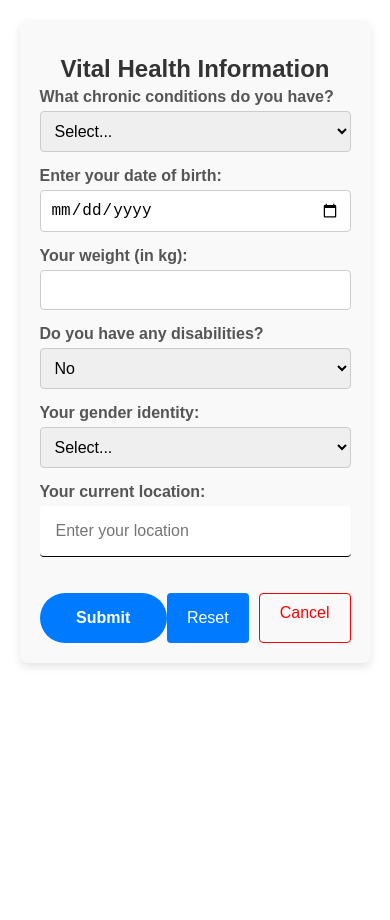
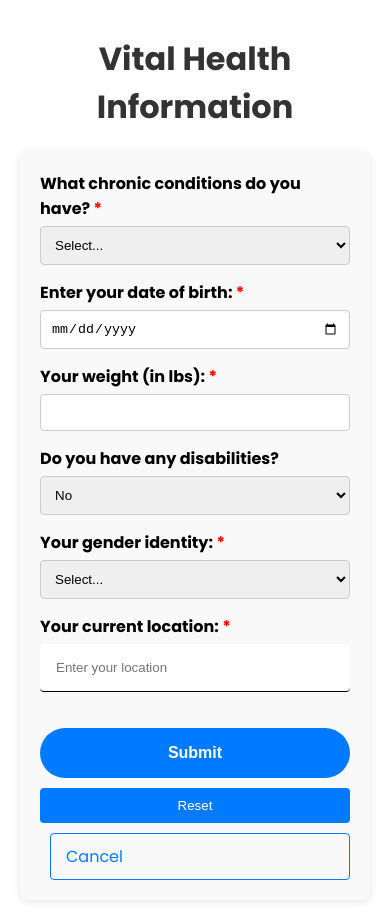
Before and after one commit to Jayasree-R1/ecosphere, a React (Vite) app in the folder client/: page /health-data-entry in a window 390 px wide. Before the commit the page ends 864 px from the top, so only its background shows below. Built offline with nearby package versions, Linux system fonts and the light colour scheme.

Commit message:
final css for all pages except Notification

```diff
--- a/client/src/pages/Congratulations.jsx
+++ b/client/src/pages/Congratulations.jsx
@@ -41,7 +41,7 @@ const Congratulations = () => {
 
       {/* Interactive Buttons */}
       <div className="button-container">
-        <h2>Select an Option:</h2>
+        {/* <h2>Select an Option:</h2> */}
         <div className="card-container">
           <div className="card" onClick={() => handleNavigation("/")}>
             <h3>Home</h3>
@@ -55,15 +55,15 @@ const Congratulations = () => {
             className="card"
             onClick={() => handleNavigation("/health-data-entry")}
           >
-            <h3>Edit Data</h3>
+            <h3>Edit</h3>
             <p>Update your health information</p>
           </div>
           <div
             className="card"
             onClick={() => handleNavigation("/health-information")}
           >
-            <h3>Health Data </h3>
-            <p>Learn about chronic conditions</p>
+            <h3> Info </h3>
+            <p>Chronic conditions impacted by weather</p>
           </div>
         </div>
       </div>
--- a/client/src/pages/HealthDataEntry.jsx
+++ b/client/src/pages/HealthDataEntry.jsx
@@ -12,10 +12,44 @@ const HealthDataEntry = () => {
   const [disability, setDisability] = useState("No");
   const [sex, setSex] = useState("");
   const [location, setLocation] = useState("");
+  const [ageError, setAgeError] = useState("");
+  const [conditionError, setConditionError] = useState("");
+  const [weightError, setWeightError] = useState("");
   const navigate = useNavigate();
+
+  const validateAge = (dob) => {
+    const today = new Date();
+    const birthDate = new Date(dob);
+    let age = today.getFullYear() - birthDate.getFullYear();
+    const monthDifference = today.getMonth() - birthDate.getMonth();
+
+    if (
+      monthDifference < 0 ||
+      (monthDifference === 0 && today.getDate() < birthDate.getDate())
+    ) {
+      age--;
+    }
+
+    return age >= 18;
+  };
 
   const handleHealthDataSubmit = async (e) => {
     e.preventDefault();
+    setAgeError(""); // Reset age error
+    setConditionError(""); // Reset condition error
+    setWeightError(""); // Reset weight error
+
+    // Check if existing condition is selected
+    if (!existingCondition) {
+      setConditionError("Chronic condition is required.");
+      return; // Stop the submission
+    }
+
+    // Validate weight
+    if (weight <= 0) {
+      setWeightError("Weight must be a positive number.");
+      return; // Stop the submission
+    }
 
     const healthData = {
       existingCondition,
@@ -44,6 +78,26 @@ const HealthDataEntry = () => {
     }
   };
 
+  const handleDobChange = (e) => {
+    const dobValue = e.target.value;
+    setDob(dobValue);
+    if (!validateAge(dobValue)) {
+      setAgeError("You must be at least 18 years old.");
+    } else {
+      setAgeError(""); // Clear the error if age is valid
+    }
+  };
+
+  const handleWeightChange = (e) => {
+    const weightValue = e.target.value;
+    setWeight(weightValue);
+    if (weightValue <= 0) {
+      setWeightError("Weight must be a positive number.");
+    } else {
+      setWeightError(""); // Clear the error if weight is valid
+    }
+  };
+
   const handleResetForm = () => {
     setExistingCondition("");
     setDob("");
@@ -55,19 +109,22 @@ const HealthDataEntry = () => {
 
   return (
     <div className="health-data-entry-main">
-      <h2 className="title">Vital Health Information</h2>{" "}
-      {/* Title is outside the form */}
+      <h2 className="title">Vital Health Information</h2>
       <div className="form-container">
         <form onSubmit={handleHealthDataSubmit}>
           {/* Form Fields */}
           <div className="form-group">
             <label htmlFor="existingCondition">
-              What chronic conditions do you have?
+              What chronic conditions do you have?{" "}
+              <span className="error">*</span>
             </label>
             <select
               id="existingCondition"
               value={existingCondition}
-              onChange={(e) => setExistingCondition(e.target.value)}
+              onChange={(e) => {
+                setExistingCondition(e.target.value);
+                if (e.target.value) setConditionError(""); // Clear error if valid
+              }}
               required
             >
               <option value="">Select...</option>
@@ -75,28 +132,37 @@ const HealthDataEntry = () => {
               <option value="Diabetes">Diabetes</option>
               <option value="Heart Disease">Heart Disease</option>
             </select>
+            {conditionError && (
+              <div className="error-message">{conditionError}</div>
+            )}
           </div>
 
           <div className="form-group">
-            <label htmlFor="dob">Enter your date of birth:</label>
+            <label htmlFor="dob">
+              Enter your date of birth: <span className="error">*</span>
+            </label>
             <input
               type="date"
               id="dob"
               value={dob}
-              onChange={(e) => setDob(e.target.value)}
+              onChange={handleDobChange}
               required
             />
+            {ageError && <div className="error-message">{ageError}</div>}
           </div>
 
           <div className="form-group">
-            <label htmlFor="weight">Your weight (in kg):</label>
+            <label htmlFor="weight">
+              Your weight (in lbs): <span className="error">*</span>
+            </label>
             <input
               type="number"
               id="weight"
               value={weight}
-              onChange={(e) => setWeight(e.target.value)}
+              onChange={handleWeightChange}
               required
             />
+            {weightError && <div className="error-message">{weightError}</div>}
           </div>
 
           <div className="form-group">
@@ -113,12 +179,13 @@ const HealthDataEntry = () => {
           </div>
 
           <div className="form-group">
-            <label htmlFor="sex">Your gender identity:</label>
+            <label htmlFor="sex">
+              Your gender identity: <span className="error">*</span>
+            </label>
             <select
               id="sex"
               value={sex}
               onChange={(e) => setSex(e.target.value)}
-              required
             >
               <option value="">Select...</option>
               <option value="Male">Male</option>
@@ -128,7 +195,9 @@ const HealthDataEntry = () => {
           </div>
 
           <div className="form-group">
-            <label htmlFor="location">Your current location:</label>
+            <label htmlFor="location">
+              Your current location: <span className="error">*</span>
+            </label>
             <input
               type="text"
               id="location"
@@ -140,8 +209,14 @@ const HealthDataEntry = () => {
           </div>
 
           <div className="form-buttons">
-            <button type="submit">Submit</button>
-            <button type="button" onClick={handleResetForm}>
+            <button type="submit" className="submit-button">
+              Submit
+            </button>
+            <button
+              type="button"
+              onClick={handleResetForm}
+              className="reset-button"
+            >
               Reset
             </button>
             <Link to="/dashboard" className="cancel-button">
--- a/client/src/styles/HealthDataEntry.css
+++ b/client/src/styles/HealthDataEntry.css
@@ -1,20 +1,20 @@
-/* HealthDataEntry.css */
-
 .health-data-entry-main {
-  font-family: Arial, sans-serif;
-  width: 90%;
-  max-width: 600px;
-  margin: 20px auto; /* Added margin-top to create space from the search bar */
   padding: 20px;
-  background-color: #f9f9f9;
-  border-radius: 8px;
-  box-shadow: 0 4px 8px rgba(0, 0, 0, 0.1);
 }
 
-h2 {
+.title {
   text-align: center;
-  color: #333;
   margin-bottom: 20px;
+  font-size: 2rem;
+}
+
+.form-container {
+  max-width: 600px;
+  margin: 0 auto;
+  background-color: #f9f9f9;
+  padding: 20px;
+  border-radius: 8px;
+  box-shadow: 0 2px 10px rgba(0, 0, 0, 0.1);
 }
 
 .form-group {
@@ -25,27 +25,27 @@ label {
   display: block;
   margin-bottom: 5px;
   font-weight: bold;
-  color: #555;
 }
 
 select,
+input[type="text"],
 input[type="date"],
-input[type="number"],
-input[type="text"] {
+input[type="number"] {
   width: 100%;
   padding: 10px;
   border: 1px solid #ccc;
   border-radius: 4px;
-  font-size: 16px;
-  transition: border-color 0.3s;
+  box-sizing: border-box;
 }
 
-select:focus,
-input[type="date"]:focus,
-input[type="number"]:focus,
-input[type="text"]:focus {
-  border-color: #007bff;
-  outline: none;
+.error-message {
+  color: red;
+  font-size: 0.9rem;
+  margin-top: 5px;
+}
+
+.error {
+  color: red; /* Color for asterisks */
 }
 
 .form-buttons {
@@ -54,31 +54,48 @@ input[type="text"]:focus {
   margin-top: 20px;
 }
 
-button {
-  background-color: #007bff;
+.submit-button,
+.reset-button {
+  background-color: #007bff; /* Blue color for buttons */
   color: white;
   border: none;
-  padding: 10px 20px;
   border-radius: 4px;
+  padding: 10px 15px;
   cursor: pointer;
-  font-size: 16px;
-  transition: background-color 0.3s;
+  transition: background-color 0.3s ease;
+  flex: 1; /* Ensure buttons are the same width */
+  margin-right: 10px; /* Space between buttons */
 }
 
-button:hover {
-  background-color: #0056b3;
+.submit-button:hover,
+.reset-button:hover {
+  background-color: #0056b3; /* Darker blue on hover */
 }
 
 .cancel-button {
+  display: inline-block;
   margin-left: 10px;
+  padding: 10px 15px;
+  color: #007bff;
   text-decoration: none;
-  color: red;
-  padding: 10px 20px;
-  border: 1px solid red;
+  border: 1px solid #007bff;
   border-radius: 4px;
-  transition: background-color 0.3s;
+  transition: background-color 0.3s ease, color 0.3s ease;
 }
 
 .cancel-button:hover {
-  background-color: rgba(255, 0, 0, 0.1);
+  background-color: #007bff;
+  color: white;
 }
+
+@media (max-width: 600px) {
+  .form-buttons {
+    flex-direction: column; /* Stack buttons on small screens */
+  }
+
+  .submit-button,
+  .reset-button {
+    margin-right: 0; /* Reset margin for small screens */
+    margin-bottom: 10px; /* Space between buttons */
+  }
+}
--- a/client/src/styles/HealthInformation.css
+++ b/client/src/styles/HealthInformation.css
@@ -13,7 +13,7 @@ h1 {
 
 h2 {
   font-size: 1.5rem;
-  margin: 15px 0 5px;
+  margin: 15px 0 20px;
 }
 
 p {
--- a/client/src/styles/Profile.css
+++ b/client/src/styles/Profile.css
@@ -11,31 +11,57 @@
   box-shadow: 0 4px 8px rgba(0, 0, 0, 0.1);
 }
 
-h2 {
+/* Profile.css */
+
+.quote-section {
+  margin-top: 20px;
+  padding: 10px;
+  background-color: #e9f7ef; /* Light green background for the quote */
+  border-radius: 5px; /* Rounded corners */
+  text-align: center; /* Center the quote */
+  font-style: italic; /* Italic style for the quote */
+  color: #333; /* Dark text color */
+}
+
+.title {
   text-align: center;
   color: #333;
   margin-bottom: 20px;
+  font-size: 2rem; /* Title size similar to HealthDataEntry */
 }
 
-.profile-info {
+.profile-details {
+  margin-top: 60px;
   display: flex;
   flex-direction: column;
 }
 
 .info-group {
   margin-bottom: 15px;
+  font-size: 1rem; /* Consistent font size */
 }
 
-label {
-  font-weight: bold;
-  color: #555;
+strong {
+  color: #555; /* Make strong text a bit darker */
 }
 
-/* p {
-  margin: 5px 0;
-  color: #333;
-  padding: 10px;
-  border: 1px solid #ccc;
-  border-radius: 4px;
-  background-color: #fff;
-} */
+/* Button Styles */
+.btn {
+  background-color: #007bff; /* Main color for buttons */
+  color: white; /* Text color */
+  border: none; /* No border */
+  border-radius: 5px; /* Rounded corners */
+  padding: 10px 20px; /* Padding for the buttons */
+  font-size: 1rem; /* Font size */
+  cursor: pointer; /* Change cursor on hover */
+  transition: background-color 0.3s, transform 0.2s; /* Animation effects */
+  width: 100%; /* Full width for smaller screens */
+  max-width: 150px; /* Maximum width for buttons */
+  margin: 20px auto; /* Center the button */
+  display: block; /* Make the button a block element */
+}
+
+.btn:hover {
+  background-color: #0056b3; /* Darker shade on hover */
+  transform: scale(1.05); /* Slightly enlarge on hover */
+}
```
Also changed, not shown: client/src/pages/Profile.jsx (+46 -16 lines), client/src/styles/Login.css (+35 -42 lines).
